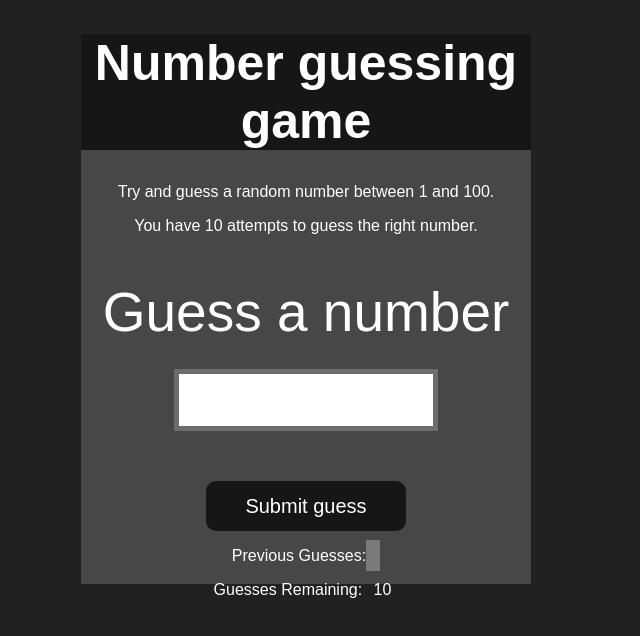
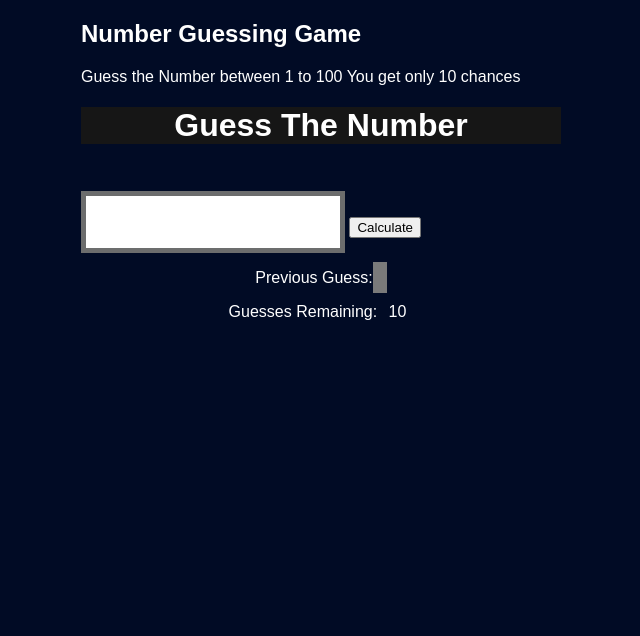
Before and after one commit to Ajay7548/GuessNumber, a plain HTML site: page index.html in a window 1280 px wide. Shown: the whole page, without its empty margins (319-959 px from the left). Drawn offline with Linux system fonts and the light colour scheme.

Commit message:
Update index.html

```diff
--- a/index.html
+++ b/index.html
@@ -1,36 +1,29 @@
 <!DOCTYPE html>
 <html lang="en">
+
 <head>
     <meta charset="UTF-8">
     <meta name="viewport" content="width=device-width, initial-scale=1.0">
-    <meta http-equiv="X-UA-Compatible" content="ie=edge">
-    <title>Number Guessing Game</title>
-    <link rel="stylesheet" href="style.css">
-    <link rel="stylesheet" href="/style.css">
-
-
+    <title>Document</title>
 </head>
-<body style="background-color:#212121; color:#fff;">
-
-    <div id="wrapper">
-      <h1>Number guessing game</h1>
-    <p>Try and guess a random number between 1 and 100.</p>
-    <p>You have 10 attempts to guess the right number.</p>
-    </br>
-        <form class="form">
-            <label2 for="guessField" id="guess">Guess a number</label>
-            <input type="text" id="guessField" class="guessField">
-            <input type="submit" id="subt" value="Submit guess" class="guessSubmit">
+<link rel="stylesheet" href="style.css">
+<body style="background-color: #010b25; color:white">
+    <div class="main">
+        <h2 class="heading">Number Guessing Game</h2>
+        <span>Guess the Number between 1 to 100 </span>
+        <span>You get only 10 chances</span>
+        <form action="submit" class="form">
+            <h1>Guess The Number </h1>
+            <input type="text" name="" id="guessField">
+            <input type="submit" value="Calculate" class="button">
         </form>
-
-        <div class="resultParas">
-            <p >Previous Guesses: <span class="guesses"></span></p>
-            <p >Guesses Remaining: <span class="lastResult">10</span></p>
-            <p class="lowOrHi"></p>
+        <div class="result">
+            <p>Previous Guess: <span class="guesses"></span> </p>
+            <p>Guesses Remaining: <span class="lastResult">10</span></p>
+            <p class="lowOrHigh"></p>
         </div>
     </div>
-    <script src="index.js"></script>
-    <script src="../index,js"></script>
+</body>
+<script type="module" src="index.js"></script>
 
-</body>
 </html>
```
